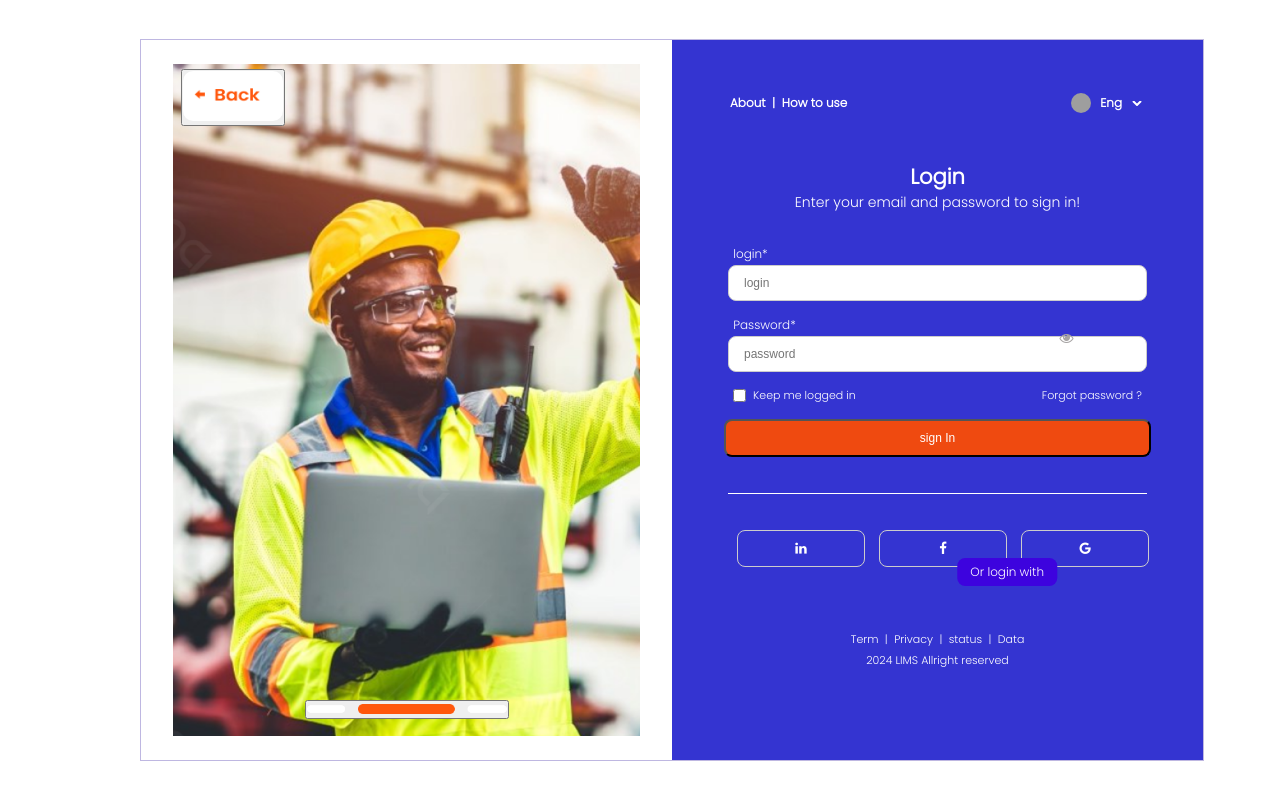
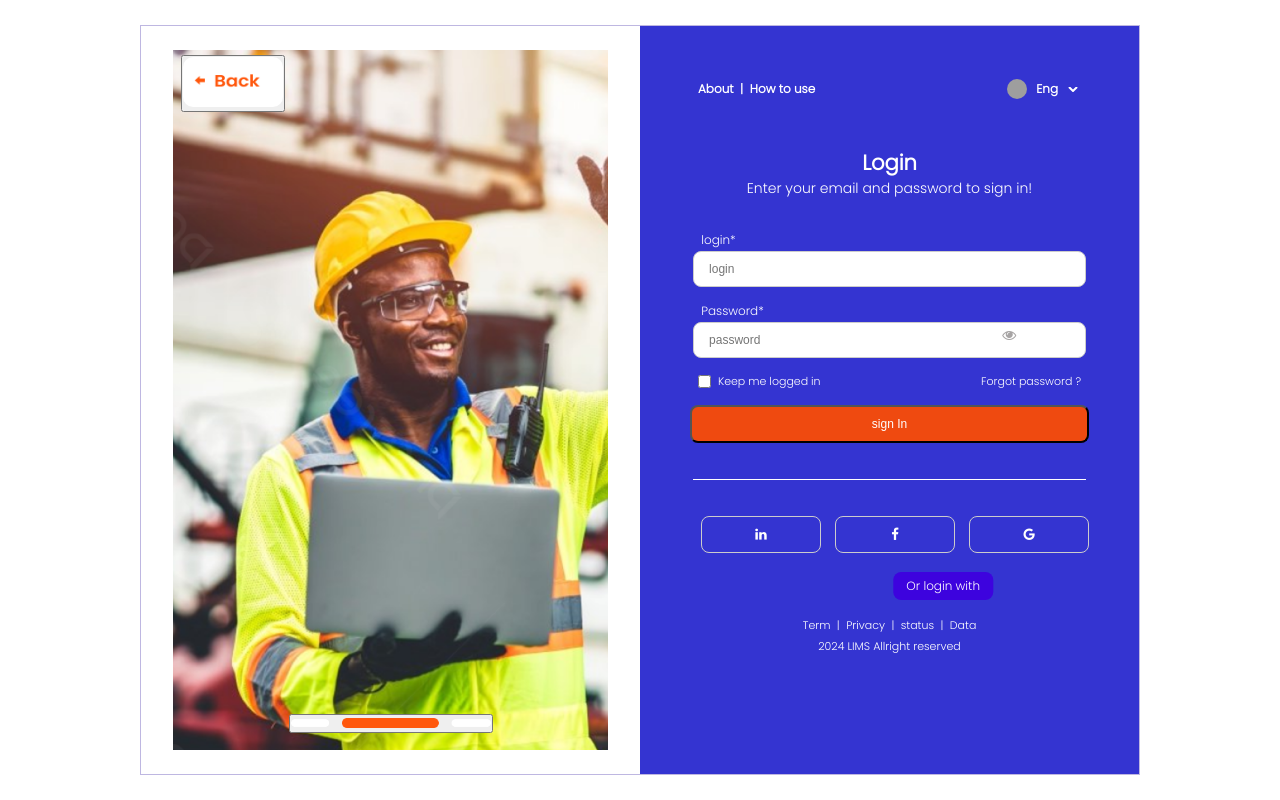
Before and after one commit to frckbrice/test-VTC, a React (Create React App) app: page / in a window 1280 px wide. Both pictures are taken after a click on the button 406 px from the left and 674 px from the top of the page. Built offline with nearby package versions, Linux system fonts and the light colour scheme; grey boxes are pictures that could not be loaded.

Commit message:
update height

```diff
--- a/src/components/LeftCards/LeftCard2.module.css
+++ b/src/components/LeftCards/LeftCard2.module.css
@@ -3,7 +3,7 @@
 
     text-align: center;
     color: white;
-    height: 90vh;
+    height: 100%;
     min-width: 400px;
     padding: 1.5rem 2rem;
   }
@@ -13,7 +13,7 @@
     background-repeat: no-repeat;
     background-size: cover;
     width: 100%;
-    height: 100%;
+    height: 700px;
     display: flex;
     justify-content: space-between;
     align-items: center;
--- a/src/components/LeftCards/LeftCard3.module.css
+++ b/src/components/LeftCards/LeftCard3.module.css
@@ -2,26 +2,26 @@
     flex-basis: 50%;
     text-align: center;
     color: white;
-    height: 90vh;;
+    height: 100%;
     padding: 1.5rem 3rem;
   }
 
   .div-img {
     width: 100%;
     height: auto;
-    margin-top: 5rem;
+    /* margin-top: 2rem; */
   }
 
   .img-card{
     width: 100%;
-    height: 360px;
+    height: 400px;
   }
 
   .div-button {
     width: 100%;
     display: flex;
     justify-content: flex-start;
-    margin: 1.5rem 0;
+    /* margin: 1.5rem 0; */
   }
 
   .div-buttons {
@@ -36,7 +36,6 @@
     display: flex;
     justify-content: flex-start;
     color: #5f5c5c;
-    margin: 1.5rem 0;
 
   }
 
@@ -79,29 +78,8 @@
     margin-top: 20px;
   }
 
-  .span1 {
-    width: 30px;
-    height: 5px;
-    border-bottom: 1px solid #5f5c5c;
-    background-color: #5f5c5c;
-
-  }
-
-  .span2 {
-    width: 10px;
-    height: 5px;
-    border-bottom: 1px solid #5f5c5c;
-  }
-
-  .span3 {
-    width: 30px;
-    height: 5px;
-    border-bottom: 1px solid #5f5c5c;
-  }
-
   .button {
     width: 100%;
     display: flex;
     justify-content: space-evenly;
-    background-color: aqua;
   }
--- a/src/components/LoginForm.css
+++ b/src/components/LoginForm.css
@@ -9,7 +9,7 @@
         width: 100%;
         min-width: 1000px;
         display: flex;
-        margin: 1.5rem 2rem;
+        margin: 1.5rem auto;
         background-color: #fff;
         font-family: Poppins, roboto, Tahoma, Geneva,sans-serif;
         font-size: 14px;
--- a/src/index.css
+++ b/src/index.css
@@ -1,8 +1,9 @@
 body {
-    display: flex;
-    justify-content: center;
-    align-items: center;
-    padding: 2rem auto;
-    width: 100%;
-    height: 100vh;
+   width: 100vw;
+   height: 100vh;
+   overflow: hidden;
+   display: flex;
+   justify-content: center;
+   align-items: center;
+   /* background-color: aqua; */
 }
```
Also changed, not shown: public/gfs-plan.png.
